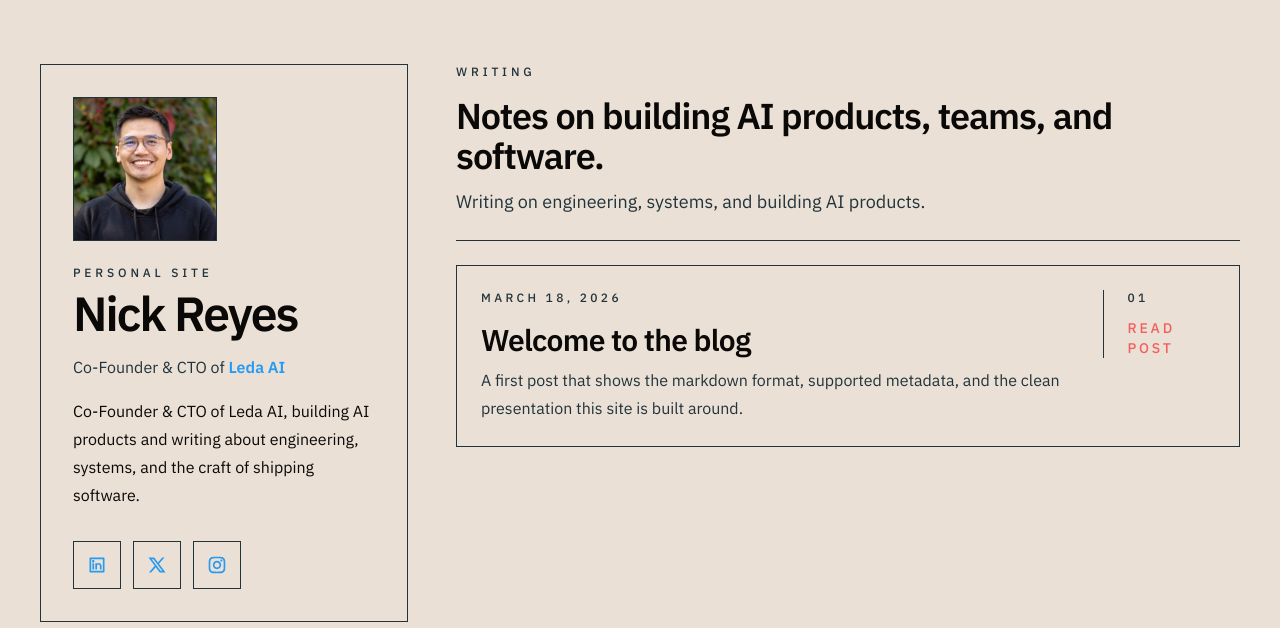
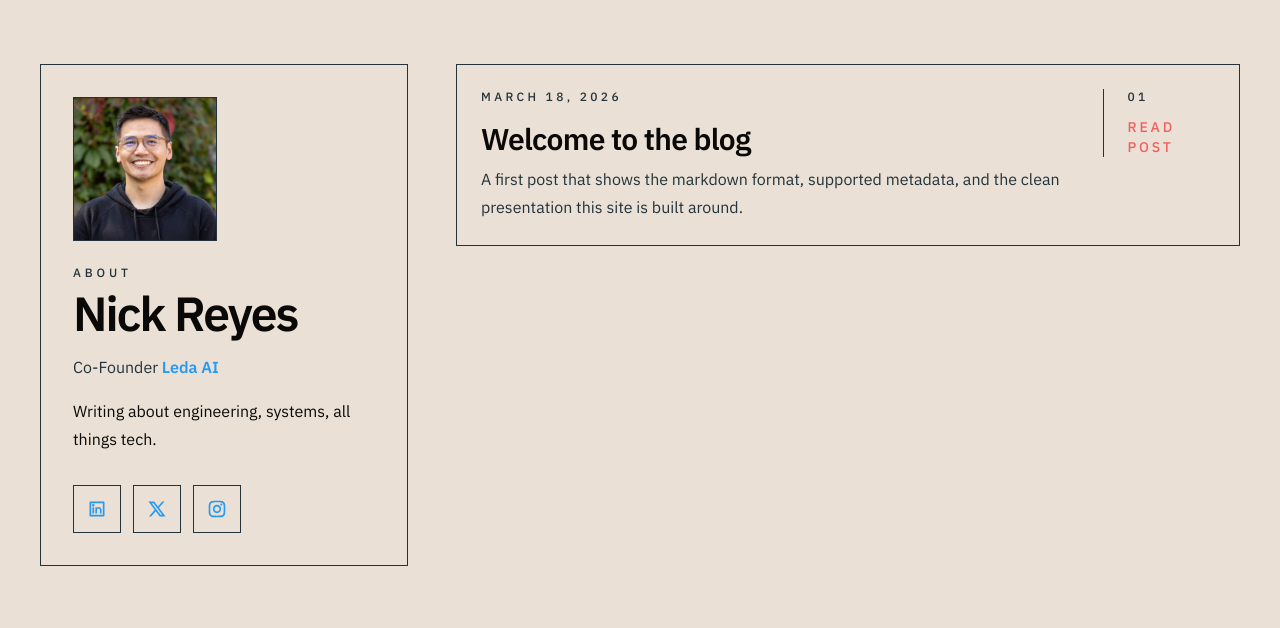
Before and after one commit to nickcruz/blog, a Next.js app: page / in a window 1280 px wide. Shown: the top 628 px of the page. Built offline with nearby package versions, Linux system fonts and the light colour scheme.

Commit message:
feat: simplify and fix up description / homepage text

```diff
--- a/src/app/page.tsx
+++ b/src/app/page.tsx
@@ -5,23 +5,43 @@ import {
   RiLinkedinBoxLine,
   RiTwitterXLine,
 } from "react-icons/ri";
-import { Card, CardDescription, CardHeader, CardTitle } from "@/components/ui/card";
+import {
+  Card,
+  CardDescription,
+  CardHeader,
+  CardTitle,
+} from "@/components/ui/card";
 import { formatPostDate, getAllPosts } from "@/lib/posts";
-import { siteConfig } from "@/lib/site";
+
+const homeContent = {
+  portraitAlt: "Portrait of Nick Reyes",
+  siteLabel: "About",
+  name: "Nick Reyes",
+  rolePrefix: "Co-Founder",
+  companyName: "Leda AI",
+  bio: "Writing about engineering, systems, all things tech.",
+  readPostLabel: "Read Post",
+  readPostAriaPrefix: "Read",
+  socialLabels: {
+    linkedin: "LinkedIn",
+    twitter: "Twitter",
+    instagram: "Instagram",
+  },
+} as const;
 
 const socialLinks = [
   {
-    label: "LinkedIn",
+    label: homeContent.socialLabels.linkedin,
     href: "https://www.linkedin.com/in/nicolasreyes26",
     Icon: RiLinkedinBoxLine,
   },
   {
-    label: "Twitter",
+    label: homeContent.socialLabels.twitter,
     href: "https://x.com/nickcruz26",
     Icon: RiTwitterXLine,
   },
   {
-    label: "Instagram",
+    label: homeContent.socialLabels.instagram,
     href: "https://www.instagram.com/nick.reyes26",
     Icon: RiInstagramLine,
   },
@@ -37,7 +57,7 @@ export default function Home() {
           <div className="space-y-8 border border-border bg-card p-6 sm:p-8">
             <div className="space-y-6">
               <Image
-                alt="Portrait of Nick Reyes"
+                alt={homeContent.portraitAlt}
                 className="h-28 w-28 border border-border object-cover sm:h-36 sm:w-36"
                 height={3000}
                 priority
@@ -48,27 +68,27 @@ export default function Home() {
               <div className="space-y-4">
                 <div className="space-y-2">
                   <p className="text-xs font-medium uppercase tracking-[0.32em] text-secondary">
-                    Personal Site
+                    {homeContent.siteLabel}
                   </p>
                   <h1 className="text-4xl font-semibold tracking-[-0.04em] text-foreground sm:text-5xl">
-                    Nick Reyes
+                    {homeContent.name}
                   </h1>
                 </div>
 
                 <p className="max-w-sm text-base leading-7 text-secondary">
-                  Co-Founder &amp; CTO of{" "}
+                  {homeContent.rolePrefix}{" "}
                   <a
                     className="font-semibold text-link underline decoration-current/60 underline-offset-4"
                     href="https://askleda.com"
                     rel="noreferrer noopener"
                     target="_blank"
                   >
-                    Leda AI
+                    {homeContent.companyName}
                   </a>
                 </p>
 
                 <p className="max-w-md text-base leading-7 text-foreground">
-                  {siteConfig.intro}
+                  {homeContent.bio}
                 </p>
               </div>
             </div>
@@ -91,20 +111,6 @@ export default function Home() {
         </aside>
 
         <section className="space-y-6 lg:col-span-2">
-          <header className="space-y-4 border-b border-border pb-6">
-            <p className="text-xs font-medium uppercase tracking-[0.32em] text-secondary">
-              Writing
-            </p>
-            <div className="space-y-3">
-              <h2 className="text-3xl font-semibold tracking-[-0.03em] text-foreground sm:text-4xl">
-                Notes on building AI products, teams, and software.
-              </h2>
-              <p className="max-w-3xl text-base leading-7 text-secondary sm:text-lg">
-                {siteConfig.description}
-              </p>
-            </div>
-          </header>
-
           <div className="space-y-4">
             {posts.map((post, index) => (
               <Card
@@ -112,7 +118,7 @@ export default function Home() {
                 className="transition-colors duration-150 hover:border-brand-accent hover:bg-accent"
               >
                 <Link
-                  aria-label={`Read ${post.title}`}
+                  aria-label={`${homeContent.readPostAriaPrefix} ${post.title}`}
                   className="block h-full text-foreground focus-visible:outline-none focus-visible:ring-2 focus-visible:ring-ring focus-visible:ring-offset-4 focus-visible:ring-offset-background"
                   href={`/posts/${post.slug}`}
                 >
@@ -136,7 +142,7 @@ export default function Home() {
                         {String(index + 1).padStart(2, "0")}
                       </p>
                       <p className="text-sm font-medium uppercase tracking-[0.2em] text-brand-accent">
-                        Read Post
+                        {homeContent.readPostLabel}
                       </p>
                     </div>
                   </CardHeader>
```
